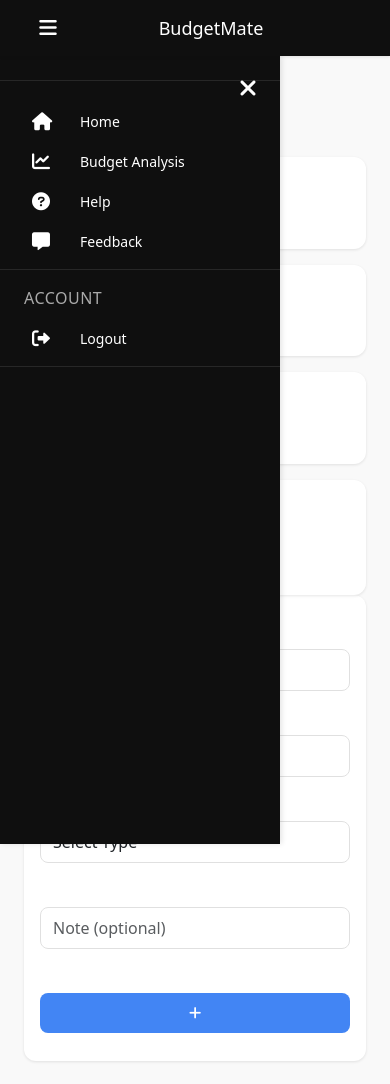
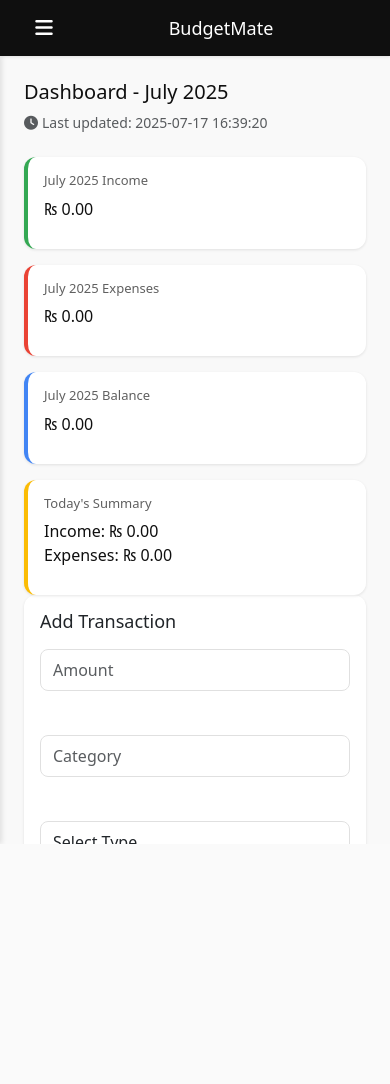
Before and after one commit to Yalson-Shrestha/BudgetMate, a Flask app: page /dashboard in a window 390 px wide. Shown: the top 1084 px of the page. After the commit the page ends 844 px from the top, so only its background shows below. Run offline with Flask 3, Linux system fonts and the light colour scheme; the visitor is signed in with stand-in values (Sample User, id 1); data that the repository does not hold is empty.

Commit message:
Improve UI interface

```diff
--- a/app/templates/base.html
+++ b/app/templates/base.html
@@ -44,11 +44,36 @@
             right: 0;
             z-index: 1001;
             box-shadow: 0 1px 3px rgba(0,0,0,0.1);
+            display: flex;
+            align-items: center;
+        }
+
+        .navbar .container-fluid {
+            display: flex;
+            align-items: center;
+            height: 100%;
+            padding: 0;
         }
 
         .navbar-brand {
-            font-size: 20px;
+            font-size: 1.25rem;
             font-weight: 500;
+            color: var(--text-color) !important;
+            text-decoration: none;
+            display: flex;
+            align-items: center;
+            height: 100%;
+            padding: 0;
+            margin: 0;
+            white-space: nowrap;
+            overflow: hidden;
+            text-overflow: ellipsis;
+        }
+
+        .navbar-brand img {
+            height: 32px;
+            width: auto;
+            margin-right: 8px;
         }
 
         .btn-outline-light {
@@ -188,6 +213,29 @@
             .sidebar a {
                 margin: 0 8px;
             }
+            .navbar {
+                padding: 0 12px;
+            }
+            .navbar-brand {
+                font-size: 1.1rem;
+                max-width: 150px;
+            }
+            .navbar-brand img {
+                height: 28px;
+            }
+            .openbtn {
+                margin-right: 12px;
+            }
+        }
+
+        @media screen and (max-width: 576px) {
+            .navbar-brand {
+                font-size: 1rem;
+                max-width: 120px;
+            }
+            .navbar-brand img {
+                height: 24px;
+            }
         }
 
         /* Install button styles */
@@ -277,9 +325,60 @@
                 font-size: 14px;
             }
         }
+
+        /* Sidebar improvements */
+        .sidebar-overlay {
+            display: none;
+            position: fixed;
+            top: var(--navbar-height);
+            left: 0;
+            right: 0;
+            bottom: 0;
+            background: rgba(0, 0, 0, 0.5);
+            z-index: 999;
+            opacity: 0;
+            transition: opacity 0.3s ease;
+        }
+
+        .sidebar-overlay.active {
+            opacity: 1;
+        }
+
+        @media screen and (max-width: 768px) {
+            .sidebar {
+                transform: translateX(-100%);
+                transition: transform 0.3s ease;
+            }
+
+            .sidebar.open {
+                transform: translateX(0);
+            }
+
+            .sidebar-overlay {
+                display: block;
+            }
+
+            .sidebar-overlay.active {
+                display: block;
+            }
+
+            /* Improve sidebar touch targets */
+            .sidebar a {
+                height: 48px;
+                margin: 4px 8px;
+            }
+
+            .sidebar .closebtn {
+                width: 48px;
+                height: 48px;
+            }
+        }
     </style>
 </head>
 <body>
+    <!-- Add overlay div -->
+    <div id="sidebarOverlay" class="sidebar-overlay" onclick="closeNav()"></div>
+
     <!-- Sidebar -->
     <div id="mySidebar" class="sidebar">
         <div class="sidebar-header">
@@ -367,30 +466,58 @@
     <script>
         function toggleNav() {
             const sidebar = document.getElementById("mySidebar");
+            const overlay = document.getElementById("sidebarOverlay");
             const main = document.getElementById("main");
+
             sidebar.classList.toggle("open");
             main.classList.toggle("shifted");
+
+            if (window.innerWidth <= 768) {
+                if (sidebar.classList.contains("open")) {
+                    overlay.classList.add("active");
+                    document.body.style.overflow = 'hidden'; // Prevent background scrolling
+                } else {
+                    overlay.classList.remove("active");
+                    document.body.style.overflow = ''; // Restore scrolling
+                }
+            }
         }
 
         function closeNav() {
             const sidebar = document.getElementById("mySidebar");
+            const overlay = document.getElementById("sidebarOverlay");
             const main = document.getElementById("main");
+
             sidebar.classList.remove("open");
             main.classList.remove("shifted");
+            overlay.classList.remove("active");
+            document.body.style.overflow = ''; // Restore scrolling
         }
 
         // Close sidebar when clicking outside on mobile
         document.addEventListener('click', function(event) {
             const sidebar = document.getElementById("mySidebar");
             const openbtn = document.querySelector('.openbtn');
-            const main = document.getElementById("main");
+            const overlay = document.getElementById("sidebarOverlay");
 
             if (window.innerWidth <= 768 &&
                 !sidebar.contains(event.target) &&
                 !openbtn.contains(event.target) &&
                 sidebar.classList.contains("open")) {
-                sidebar.classList.remove("open");
-                main.classList.remove("shifted");
+                closeNav();
+            }
+        });
+
+        // Close sidebar on window resize if open
+        window.addEventListener('resize', function() {
+            if (window.innerWidth > 768) {
+                const sidebar = document.getElementById("mySidebar");
+                const overlay = document.getElementById("sidebarOverlay");
+                if (sidebar.classList.contains("open")) {
+                    sidebar.classList.remove("open");
+                    overlay.classList.remove("active");
+                    document.body.style.overflow = '';
+                }
             }
         });
 
```
Also changed, not shown: README.md.
